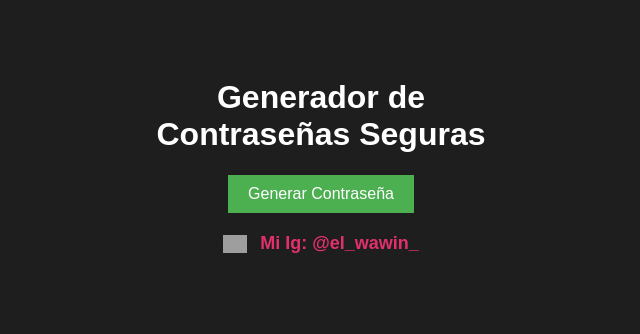
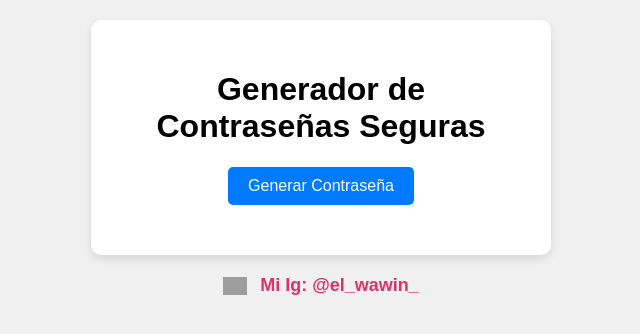
Before and after one commit to ElWawin/Secure, a plain HTML site: page index.html in a window 1280 px wide. Shown: the whole page, without its empty margins (319-959 px from the left). Drawn offline with Linux system fonts and the light colour scheme; grey boxes are pictures that could not be loaded.

Commit message:
Update index.html

```diff
--- a/index.html
+++ b/index.html
@@ -5,17 +5,45 @@
   <meta name="viewport" content="width=device-width, initial-scale=1.0" />
   <meta name="robots" content="index, follow">
   <title>Generador de Contraseñas</title>
-  <link rel="stylesheet" href="style.css" />
-</head>
-<body>
-  <div class="container">
-    <h1>Generador de Contraseñas Seguras</h1>
-    <button onclick="generarPassword()">Generar Contraseña</button>
-    <p id="resultado"></p>
-  </div>
+  <style>
+    body {
+      font-family: Arial, sans-serif;
+      background-color: #f0f0f0;
+      margin: 0;
+      padding: 20px;
+      text-align: center;
+    }
 
-  <!-- Código de Instagram -->
-  <style>
+    .container {
+      background-color: white;
+      padding: 30px;
+      border-radius: 10px;
+      box-shadow: 0 4px 8px rgba(0,0,0,0.1);
+      max-width: 400px;
+      margin: auto;
+    }
+
+    button {
+      background-color: #007bff;
+      color: white;
+      padding: 10px 20px;
+      border: none;
+      border-radius: 5px;
+      font-size: 16px;
+      cursor: pointer;
+    }
+
+    button:hover {
+      background-color: #0056b3;
+    }
+
+    #resultado {
+      margin-top: 20px;
+      font-size: 20px;
+      font-weight: bold;
+      word-break: break-all;
+    }
+
     .ig-link {
       text-decoration: none;
       color: #e1306c;
@@ -39,6 +67,13 @@
       transform: scale(1.2);
     }
   </style>
+</head>
+<body>
+  <div class="container">
+    <h1>Generador de Contraseñas Seguras</h1>
+    <button onclick="generarPassword()">Generar Contraseña</button>
+    <p id="resultado"></p>
+  </div>
 
   <div style="text-align: center; margin-top: 20px;">
     <a href="https://instagram.com/el_wawin_" target="_blank" class="ig-link">
@@ -47,7 +82,6 @@
     </a>
   </div>
 
-  <!-- JavaScript directo -->
   <script>
     function generarPassword() {
       const caracteres = 'ABCDEFGHIJKLMNOPQRSTUVWXYZabcdefghijklmnopqrstuvwxyz0123456789!@#$%^&*()_+';
```
